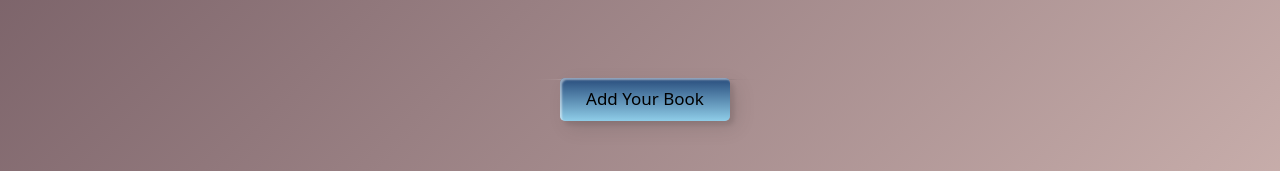
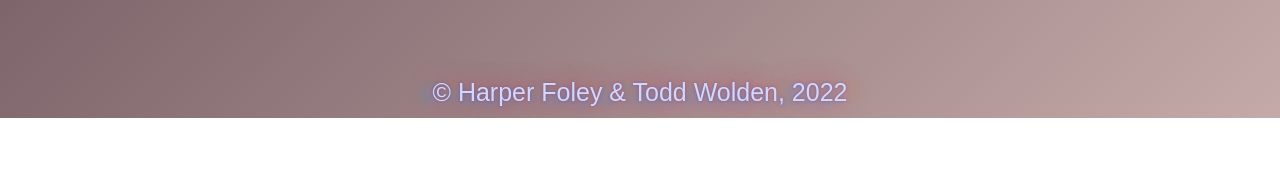
Before and after one commit to Todd75/can-of-books-frontend, a React (Create React App) app: page /about.js in a window 1280 px wide. Shown: the part 1104-1275 px from the top of the page. After the commit the page ends 1222 px from the top, so only its background shows below. Built offline with nearby package versions, Linux system fonts and the light colour scheme.

Commit message:
changes to make a button show only on the page we wanted it to show

```diff
--- a/src/App.js
+++ b/src/App.js
@@ -74,9 +74,7 @@ class App extends React.Component {
             </Route>
 
           </Routes>
-          <div id="addBookBtnDiv">
-            <button onClick={(this.handleOpenAddBookModal)} className="custom-btn btn-12" ><span>Click Here!</span><span>Add Your Book</span></button>
-          </div>
+
           <Footer />
         </Router>
       </>
--- a/src/BestBooks.js
+++ b/src/BestBooks.js
@@ -168,6 +168,9 @@ class BestBooks extends React.Component {
         ) : (
           <h3>No Books Found</h3>
         )}
+        <div id="addBookBtnDiv">
+          <button onClick={(this.handleOpenAddBookModal)} className="custom-btn btn-12" ><span>Click Here!</span><span>Add Your Book</span></button>
+        </div>
         <BookFormModal
           show={this.props.showAddBookModal}
           onHide={this.props.closeAddBookModal}
--- a/src/BookFormModal.js
+++ b/src/BookFormModal.js
@@ -2,7 +2,7 @@ import React from 'react';
 import { Form, Button, Modal } from 'react-bootstrap';
 import './App.css';
 import './BookFormModal.css'
-// import GridLayout from "react-grid-layout";
+
 
 class BookFormModal extends React.Component {
 
```
Also changed, not shown: 1 other file (tests, documents, lock files or other folders).
